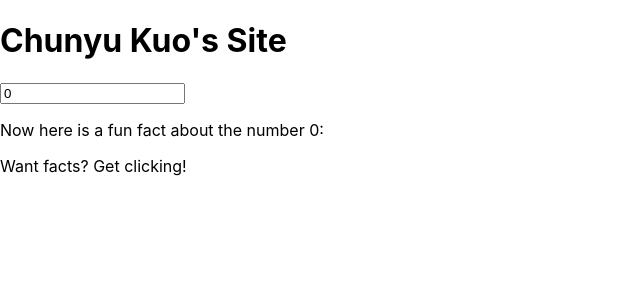
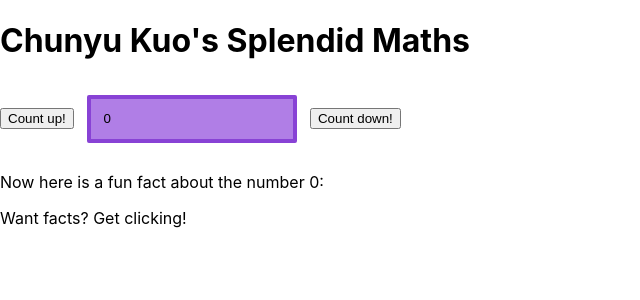
Before and after one commit to chunyukuo88/GameOfLifeJS, a React (Create React App) app in the folder game-of-life/: page / in a window 1280 px wide. Shown: the top 300 px of the page, without its empty margins (0-640 px from the left). Built offline with nearby package versions, Linux system fonts and the light colour scheme; no server answers.

Commit message:
Added back the buttons because the default number spinners of the <input /> element cannot be changed much. So I removed them entirely.

```diff
--- a/game-of-life/src/App.css
+++ /dev/null
@@ -1,38 +0,0 @@
-.App {
-  text-align: center;
-}
-
-.App-logo {
-  height: 40vmin;
-  pointer-events: none;
-}
-
-@media (prefers-reduced-motion: no-preference) {
-  .App-logo {
-    animation: App-logo-spin infinite 20s linear;
-  }
-}
-
-.App-header {
-  background-color: #282c34;
-  min-height: 100vh;
-  display: flex;
-  flex-direction: column;
-  align-items: center;
-  justify-content: center;
-  font-size: calc(10px + 2vmin);
-  color: white;
-}
-
-.App-link {
-  color: #61dafb;
-}
-
-@keyframes App-logo-spin {
-  from {
-    transform: rotate(0deg);
-  }
-  to {
-    transform: rotate(360deg);
-  }
-}
--- a/game-of-life/src/App.js
+++ b/game-of-life/src/App.js
@@ -1,5 +1,5 @@
 import React, { useRef } from 'react';
-import './App.css';
+import './input.css';
 import MathFact from './MathFact';
 import useCountInput from './hooks/useCountInput';
 
@@ -10,8 +10,18 @@ const App = () => {
 
   return (
     <div className='App-wrapper' ref={ref}>
-      <h1 onClick={() => console.log(ref.current.className)}>Chunyu Kuo's Site</h1>
+      <h1 onClick={() => console.log(ref.current.className)}>Chunyu Kuo's Splendid Maths</h1>
+      <button className='count-up'
+              onClick={() => setCount(count + 1)}
+      >
+        Count up!
+      </button>
       <input type="number" onChange={(e) => setCount(e.target.value)} value={count}/>
+      <button className='count-down'
+              onClick={() => setCount(count - 1)}
+      >
+        Count down!
+      </button>
       <p><span>Now here is a fun fact about the number </span><span>{count}:</span></p>
 
       <MathFact count={count} />
--- /dev/null
+++ b/game-of-life/src/input.css
@@ -0,0 +1,26 @@
+input[type=number] {
+  background-color: #b07ee6;
+  border: 4px solid #8842d5;
+  border-radius: 2px;
+  margin: 1%;
+  padding: 1%;
+  transition: 0.75s;
+}
+
+input[type=number]:focus {
+  background-color: #42b3d5;
+  border: 4px solid #207f9c;
+  transition: 0.75s;
+}
+
+/* Removes number spinners in most browsers */
+input[type=number]::-webkit-inner-spin-button,
+input[type=number]::-webkit-outer-spin-button {
+  -webkit-appearance: none;
+  margin: 0;
+}
+
+/* Removes number spinners in Mozilla */
+input[type=number] {
+  -moz-appearance: textfield;
+}
```
